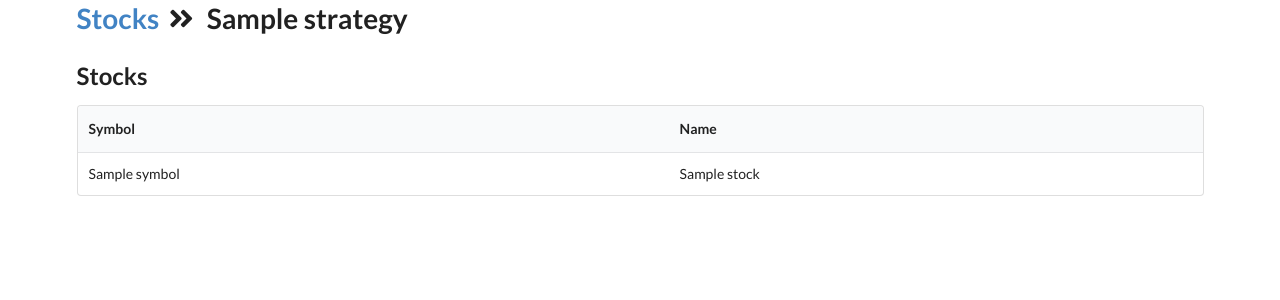
After one commit to marco-ciciriello/automated-stock-trading-system, a FastAPI app: template templates/strategy.html in a window 1280 px wide. The commit adds this page. Shown: the top 300 px of the page. Run offline with FastAPI, Linux system fonts and the light colour scheme; the template is opened without the code that fills it: most values are stand-ins (such as "Sample title", 1, 10 or a date in 2020).

Commit message:
feat: added charting, filtering and strategies

```diff
--- a/app.py
+++ b/app.py
@@ -1,7 +1,9 @@
 import config
 import sqlite3
 
-from fastapi import FastAPI, Request
+from datetime import date
+from fastapi import FastAPI, Form, Request
+from fastapi.responses import RedirectResponse
 from fastapi.templating import Jinja2Templates
 
 app = FastAPI()
@@ -10,13 +12,51 @@ templates = Jinja2Templates(directory='templates')
 
 @app.get('/')
 def index(request: Request):
+    stock_filter = request.query_params.get('filter', False)
     connection = sqlite3.connect(config.DB_FILE)
     connection.row_factory = sqlite3.Row
     cursor = connection.cursor()
 
-    cursor.execute("""
-        SELECT id, symbol, name FROM stock ORDER BY symbol
-    """)
+    if stock_filter == 'new_intraday_highs':
+        cursor.execute("""
+            SELECT * FROM (
+                SELECT symbol, name, stock_id, max(close), date
+                FROM stock_price JOIN stock ON stock.id = stock_price.stock_id
+                GROUP BY stock_id
+                ORDER BY symbol
+            ) WHERE date = ?
+        """, (date.today().isoformat(),))
+    elif stock_filter == 'new_closing_highs':
+        cursor.execute("""
+            SELECT * FROM (
+                SELECT symbol, name, stock_id, max(close), date
+                FROM stock_price JOIN stock ON stock.id = stock_price.stock_id
+                GROUP BY stock_id
+                ORDER BY symbol
+            ) WHERE date = ?
+        """, (date.today().isoformat(),))
+    elif stock_filter == 'new_intraday_lows':
+        cursor.execute("""
+            SELECT * FROM (
+                SELECT symbol, name, stock_id, min(close), date
+                FROM stock_price JOIN stock ON stock.id = stock_price.stock_id
+                GROUP BY stock_id
+                ORDER BY symbol
+            ) WHERE date = ?
+        """, (date.today().isoformat(),))
+    elif stock_filter == 'new_closing_lows':
+        cursor.execute("""
+            SELECT * FROM (
+                SELECT symbol, name, stock_id, min(close), date
+                FROM stock_price JOIN stock ON stock.id = stock_price.stock_id
+                GROUP BY stock_id
+                ORDER BY symbol
+            ) WHERE date = ?
+        """, (date.today().isoformat(),))
+    else:
+        cursor.execute("""
+            SELECT id, symbol, name FROM stock ORDER BY symbol
+        """)
 
     rows = cursor.fetchall()
 
@@ -30,6 +70,12 @@ def stock_info(request: Request, symbol):
     cursor = connection.cursor()
 
     cursor.execute("""
+        SELECT * FROM strategy
+    """)
+
+    strategies = cursor.fetchall()
+
+    cursor.execute("""
         SELECT id, symbol, name FROM stock WHERE symbol = ?
     """, (symbol,))
 
@@ -41,4 +87,43 @@ def stock_info(request: Request, symbol):
 
     candles = cursor.fetchall()
 
-    return templates.TemplateResponse('stock_info.html', {'request': request, 'stock': row, 'candles': candles})
+    return templates.TemplateResponse('stock_info.html', {'request': request, 'stock': row, 'candles': candles, 'strategies': strategies})
+
+
+@app.post('/apply_strategy')
+def apply_strategy(strategy_id: int = Form(...), stock_id: int = Form(...)):
+    connection = sqlite3.connect(config.DB_FILE)
+    cursor = connection.cursor()
+
+    cursor.execute("""
+        INSERT INTO stock_strategy (stock_id, strategy_id) VALUES (?, ?)
+    """, (stock_id, strategy_id))
+
+    connection.commit()
+
+    return RedirectResponse(url=f'/strategy/{strategy_id}', status_code=303)
+
+
+@app.get('strategy/{strategy_id}')
+def strategy(request: Request, strategy_id):
+    connection = sqlite3.connect(config.DB_FILE)
+    connection.row_factory = sqlite3.Row
+    cursor = connection.cursor()
+
+    cursor.execute("""
+        SELECT id, name
+        FROM strategy
+        WHERE id = ?
+    """, (strategy_id,))
+
+    strategy = cursor.fetchone()
+
+    cursor.execute("""
+        SELECT symbol, name
+        FROM stock JOIN stock_strategy ON stock_strategy.stock_id = stock_id
+        WHERE strategy_id = ?
+    """, (strategy_id,))
+
+    stocks = cursor.fetchall()
+
+    return templates.TemplateResponse('strategy.html', {'request': request, 'stocks': stocks, 'strategy': strategy})
--- a/populate_stocks.py
+++ b/populate_stocks.py
@@ -19,7 +19,7 @@ for asset in assets:
     try:
         if asset.status == 'active' and asset.tradable and asset.symbol not in symbols:
             print(f'Added a new stock {asset.symbol} {asset.name}')
-            cursor.execute("INSERT INTO stock (symbol, name) VALUES (?, ?)", (asset.symbol, asset.name))
+            cursor.execute("INSERT INTO stock (symbol, name, exchange) VALUES (?, ?, ?)", (asset.symbol, asset.name, asset.exchange))
     except Exception as e:
         print(asset.symbol)
         print(e)
--- a/requirements.txt
+++ b/requirements.txt
@@ -1,5 +1,6 @@
 alpaca-trade-api==0.51.0
 fastapi==0.61.1
 jinja2==2.11.2
+python-multipart==0.0.5
 uvicorn==0.12.2
 yfinance==0.1.55
--- /dev/null
+++ b/templates/strategy.html
@@ -0,0 +1,27 @@
+{% extends "base.html" %}
+
+{% block content %}
+
+  <h1><a href="/">Stocks</a>
+    <i class="angle double right icon"></i>
+    {{ strategy.name }}
+  </h1>
+
+  <h2>Stocks</h2>
+  <table class="ui striped table">
+    <thead>
+      <tr>
+        <th>Symbol</th>
+        <th>Name</th>
+      </tr>
+    </thead>
+    <tbody>
+      {% for stock in stocks %}
+        <tr>
+          <td>{{ stock.symbol }}</td>
+          <td>{{ stock.name }}</td>
+        </tr>
+      {% endfor %}
+    </tbody>
+  </table>
+{% endblock %}
```
Also changed, not shown: create_db.py (+26 -1 lines), drop_db.py (added, +15 -0 lines), drop_tables.py (deleted, +0 -14 lines), templates/index.html (+12 -0 lines), templates/stock_info.html (+38 -0 lines).
